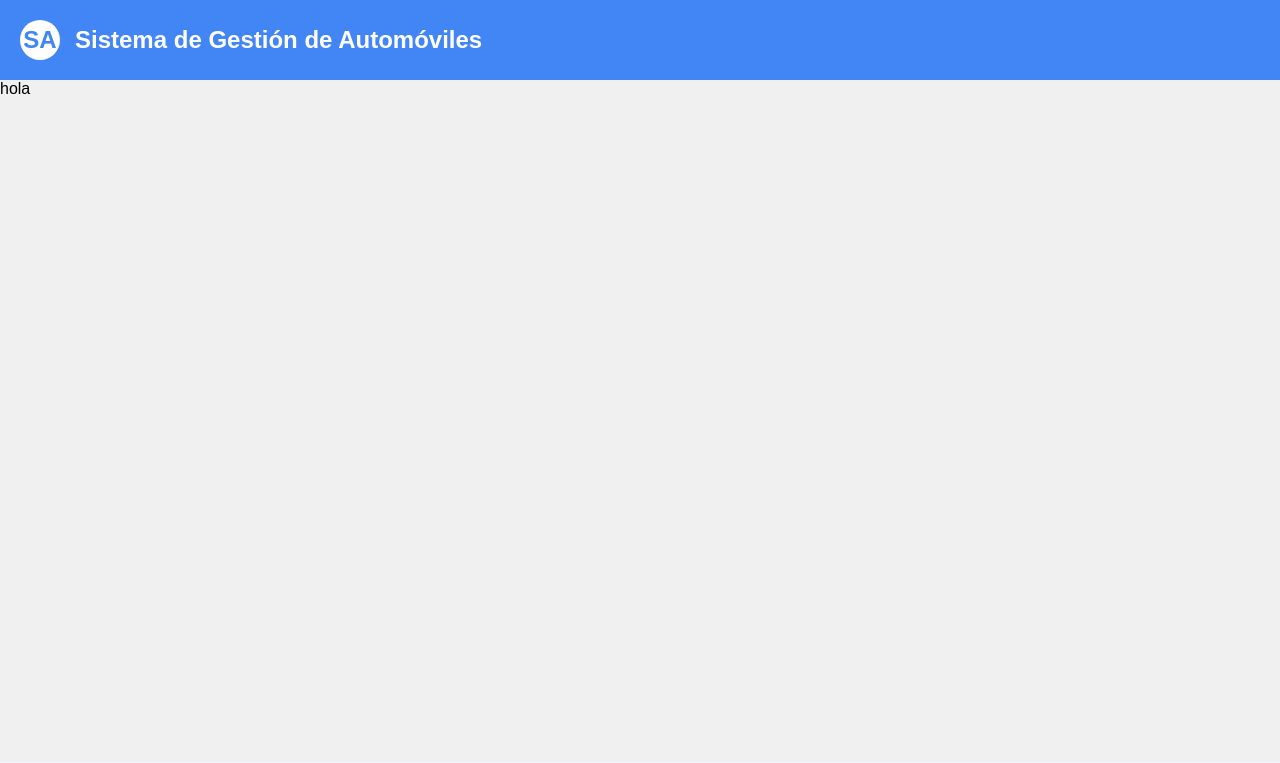
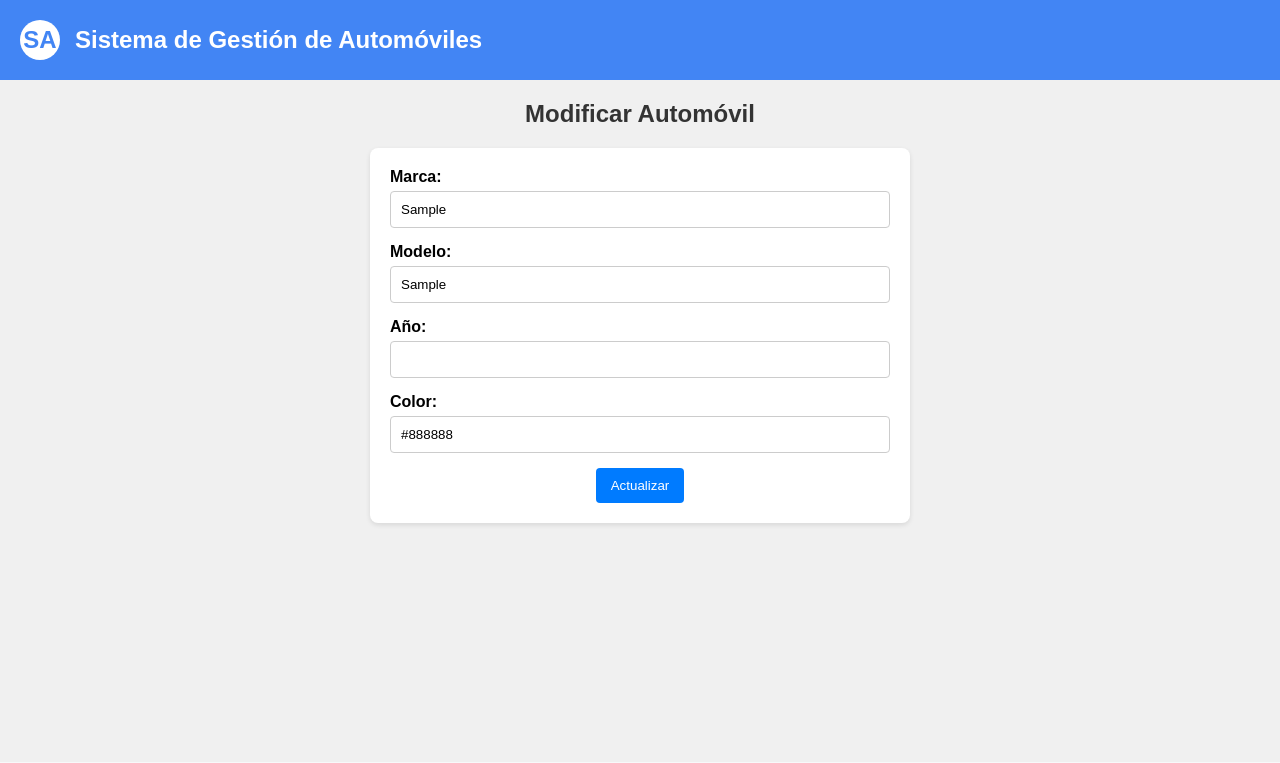
Before and after one commit to IamBlack0/registro_automoviles_RubenRivera, a PHP site: page /actualizar_automovil.php?id=1 in a window 1280 px wide. Shown: the top 763 px of the page. Run offline with PHP 8.4, Linux system fonts and the light colour scheme; tables that the repository leaves empty or names only in its code hold one stand-in row (values such as "Sample post").

Commit message:
Update: Boton de actualizar

```diff
--- a/actualizar_automovil.php
+++ b/actualizar_automovil.php
@@ -1,5 +1,81 @@
-<?php include('templates/header.php'); ?>
+<?php
+include 'templates/header.php';
+include 'includes/Database.php';
+include 'includes/Automovil.php';
 
-hola
+$database = new Database();
+$db = $database->getConnection();
 
-<?php include('templates/footer.php'); ?>
+$id = $_GET['id'];
+$sql = "SELECT * FROM automoviles WHERE id = :id";
+$stmt = $db->prepare($sql);
+$stmt->bindParam(':id', $id);
+$stmt->execute();
+
+$automovil = $stmt->fetch(PDO::FETCH_ASSOC);
+
+if ($automovil) {
+    // Crear una instancia de Automovil
+    $automovil_obj = new Automovil($db);
+
+    // Rellenar los valores del objeto
+    $automovil_obj->id = $automovil['id'];
+    $automovil_obj->marca = $automovil['marca'];
+    $automovil_obj->modelo = $automovil['modelo'];
+    $automovil_obj->anio = $automovil['anio'];
+    $automovil_obj->color = $automovil['color'];
+
+
+    if ($_SERVER['REQUEST_METHOD'] === 'POST') {
+        $id = $_POST['id'];
+        $marca = $_POST['marca'];
+        $modelo = $_POST['modelo'];
+        $anio = $_POST['anio'];
+        $color = $_POST['color'];
+
+        $automovil_obj = new Automovil($db);
+        $automovil_obj->id = $id;
+        $automovil_obj->marca = $marca;
+        $automovil_obj->modelo = $modelo;
+        $automovil_obj->anio = $anio;
+        $automovil_obj->color = $color;
+
+        if ($automovil_obj->actualizar()) {
+            header("Location: modificar_automovil.php");
+            exit();
+        } else {
+            echo "<script>alert('Error al actualizar el automóvil');</script>";
+        }
+    }
+    // Mostrar formulario prellenado con los datos actuales del automóvil
+
+?>
+<div class="container">
+    <h2 class="form-update">Modificar Automóvil</h2>
+
+    <form action="" method="post" class="update-form">
+        <input type="hidden" name="id" value="<?php echo htmlspecialchars($automovil["id"]); ?>">
+
+        <label for="marca">Marca:</label>
+        <input type="text" id="marca" name="marca" value="<?php echo htmlspecialchars($automovil_obj->marca); ?>">
+
+        <label for="modelo">Modelo:</label>
+        <input type="text" id="modelo" name="modelo" value="<?php echo htmlspecialchars($automovil_obj->modelo); ?>">
+
+        <label for="anio">Año:</label>
+        <input type="number" id="anio" name="anio" value="<?php echo htmlspecialchars($automovil_obj->anio); ?>">
+
+        <label for="color">Color:</label>
+        <input type="text" id="color" name="color" value="<?php echo htmlspecialchars($automovil_obj->color); ?>">
+
+        <button type="submit" class="btn btn-primary">Actualizar</button>
+    </form>
+</div>
+
+<?php
+} else {
+    echo "Automóvil no encontrado.";
+}
+
+include 'templates/footer.php';
+?>
--- a/css/style.css
+++ b/css/style.css
@@ -126,11 +126,11 @@
     background-color: #3367d6;
 }
 
-/* Estilos existentes ... */
+
 
 .table {
     width: 100%;
-    border-collapse: collapse; /* Para evitar espacios entre las celdas */
+    border-collapse: collapse;
     margin-bottom: 20px;
 }
 
@@ -165,3 +165,63 @@
 .btn-danger:hover {
     background-color: #c82333;
 }
+
+.btn-update {
+    background-color: #c9bd17;
+    color: white;
+    border: none;
+    padding: 8px 12px;
+    border-radius: 4px;
+    cursor: pointer;
+}
+
+.btn-update:hover {
+    background-color: #ad9f1f;
+}
+
+/* Estilos existentes ... */
+
+.form-update {
+    text-align: center;
+    margin-bottom: 20px;
+    color: #333;
+}
+
+.update-form {
+    display: flex;
+    flex-direction: column;
+    max-width: 500px;
+    margin: 20px auto;
+    background-color: #fff;
+    padding: 20px;
+    border-radius: 8px;
+    box-shadow: 0 2px 5px rgba(0, 0, 0, 0.1);
+}
+
+label {
+    margin-bottom: 5px;
+    font-weight: bold;
+}
+
+.update-form input[type="text"],
+.update-form input[type="number"] {
+    padding: 10px;
+    border: 1px solid #ccc;
+    border-radius: 4px;
+    margin-bottom: 15px;
+    box-sizing: border-box;
+}
+
+.btn-primary {
+    background-color: #007bff; /* Color azul primario para el botón de actualizar */
+    color: white;
+    border: none;
+    padding: 10px 15px;
+    border-radius: 4px;
+    cursor: pointer;
+    align-self: center; /* Centra el botón horizontalmente */
+}
+
+.btn-primary:hover {
+    background-color: #0056b3; /* Color azul más oscuro al pasar el mouse */
+}
--- a/includes/Automovil.php
+++ b/includes/Automovil.php
@@ -71,7 +71,7 @@
     }
 
  // Método para eliminar un automóvil
- public function eliminar($id) {
+public function eliminar($id) {
     // Query para eliminar un automóvil
     $query = "DELETE FROM ". $this->table_name. " WHERE id = :id";
     // Preparar la declaración
@@ -88,6 +88,36 @@
         return true;
     }
     return false;
- }
+}
+
+  // Método para actualizar un automóvil
+
+  public function actualizar() {
+    // Query para actualizar un automóvil
+    $query = "UPDATE ". $this->table_name. "
+              SET marca = :marca, modelo = :modelo, anio = :anio, color = :color
+              WHERE id = :id";
+              // Preparar la declaración
+              $stmt = $this->conn->prepare($query);
+              // Limpiar los datos para evitar inyección SQL
+              $this->marca = htmlspecialchars(strip_tags($this->marca));
+              $this->modelo = htmlspecialchars(strip_tags($this->modelo));
+              $this->anio = htmlspecialchars(strip_tags($this->anio));
+              $this->color = htmlspecialchars(strip_tags($this->color));
+              $this->id = htmlspecialchars(strip_tags($this->id));
+              // Enlazar los parámetros
+              $stmt->bindParam(":marca", $this->marca);
+              $stmt->bindParam(":modelo", $this->modelo);
+              $stmt->bindParam(":anio", $this->anio);
+              $stmt->bindParam(":color", $this->color);
+              $stmt->bindParam(":id", $this->id);
+              // Ejecutar la declaración
+              if ($stmt->execute()) {
+                  return true;
+              }
+              return false;
+  }
+
+
 }
 ?>
--- a/index.php
+++ b/index.php
@@ -2,9 +2,8 @@
 
     <div class="container">
         <a href="registrar_automovil.php"class="button" >Registrar un nuevo automóvil</a>
-        <a href="busqueda_automovil.php" class="button">Búsqueda</a>
-        <a href="eliminar_automovil.php" class="button">Eliminación</a>
-        <a href="actualizar_automovil.php" class="button">Actualización de registro</a>
+        <a href="buscar_automovil.php" class="button">Buscar un automovil</a>
+        <a href="modificar_automovil.php" class="button">Eliminar o actuliazar automovil</a>
     </div>
 
     <?php include('templates/footer.php'); ?>
```
Also changed, not shown: buscar_automovil.php (added, +8 -0 lines), modificar_automovil.php (added, +66 -0 lines).
